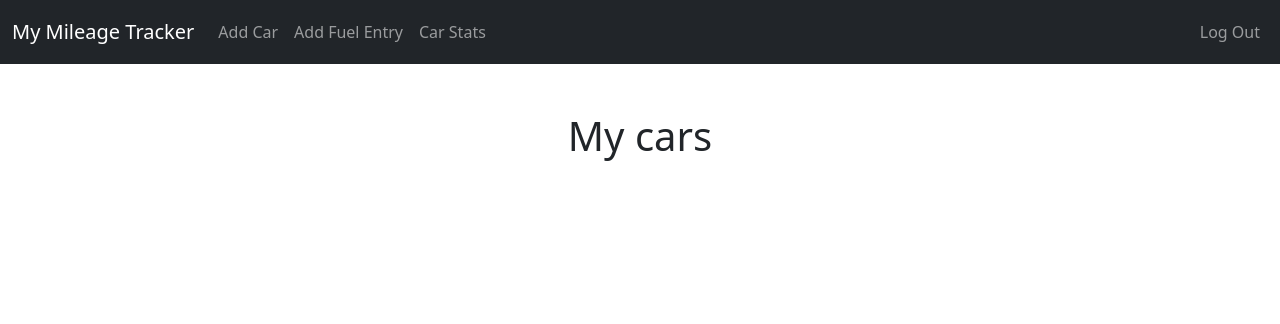
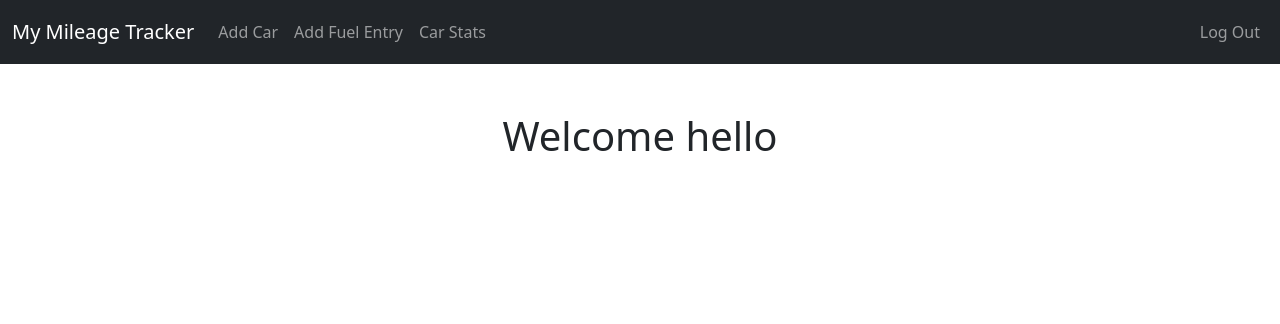
Before and after one commit to Lannyboi/my_mileage_tracker_py, a Flask app: page / in a window 1280 px wide. Shown: the top 324 px of the page. Run offline with Flask 3, Linux system fonts and the light colour scheme; a user stored in the database is signed in; some libraries are stand-ins or nearby versions.

Commit message:
Added a welcome user message for testing

```diff
--- a/app.py
+++ b/app.py
@@ -18,7 +18,7 @@ db = SQL("sqlite:///mileageTracker.db")
 @app.route("/")
 @login_required
 def home():
-    return render_template("index.html")
+    return render_template("index.html", username=db.execute("SELECT username FROM users WHERE id = ?", session["user_id"])[0])
 
 
 @app.route("/register", methods=["GET", "POST"])
--- a/templates/index.html
+++ b/templates/index.html
@@ -5,5 +5,5 @@
 {% endblock %}
 
 {% block main %}
-    <h1>My cars</h1>
+    <h1>Welcome {{ username.username }}</h1>
 {% endblock %}
```
